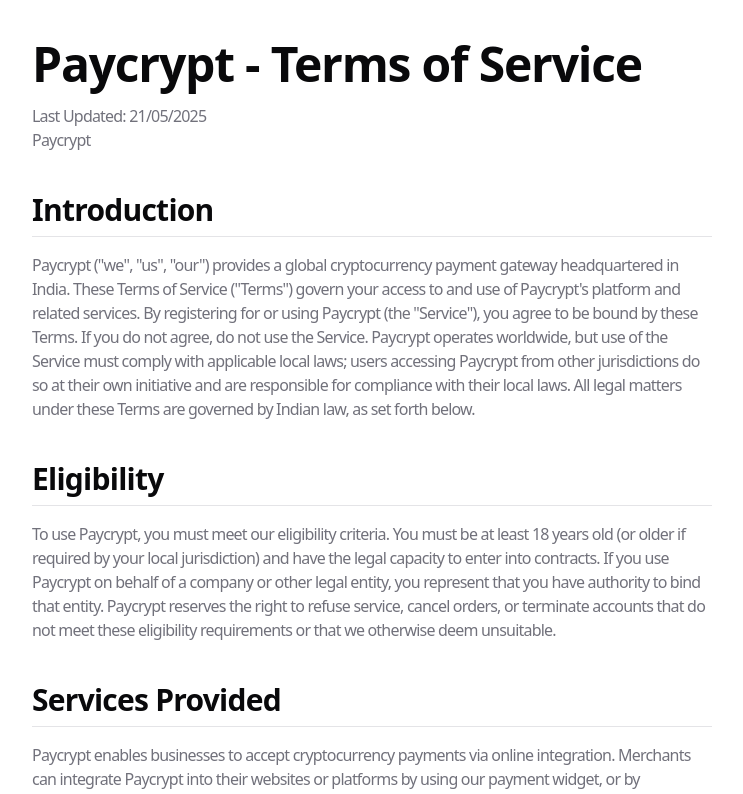
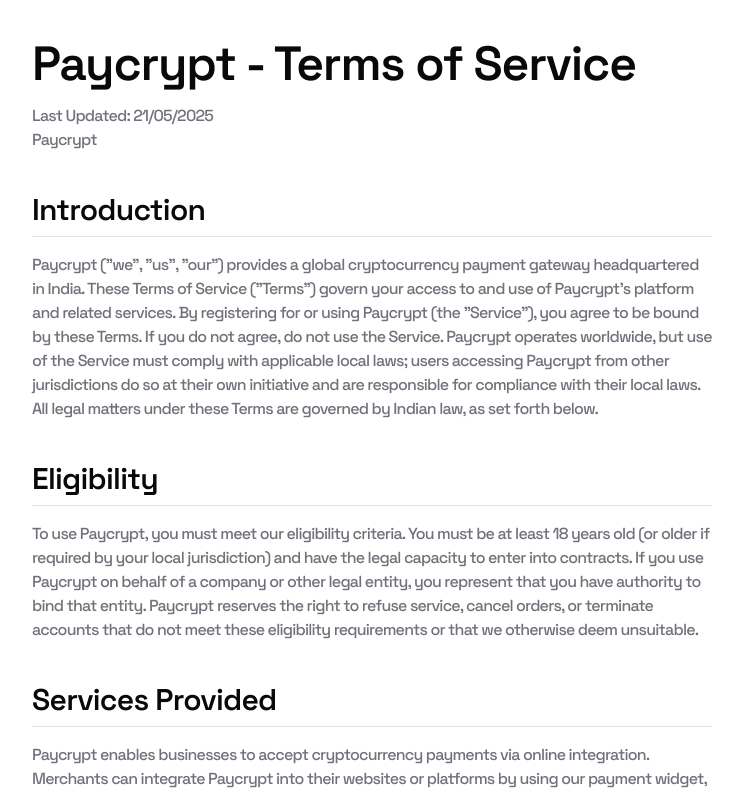
Before and after one commit to babyo77/paycrypt-landing, a Next.js app: page /terms-of-services in a window 1280 px wide. Shown: the top 794 px of the page, without its empty margins (268-1011 px from the left). Built offline with nearby package versions, Linux system fonts and the light colour scheme.

Commit message:
Update layout to use Space Grotesk font for improved typography and adjust LiquidChrome amplitude for better visual effect in HeroSection.

```diff
--- a/src/app/layout.tsx
+++ b/src/app/layout.tsx
@@ -1,8 +1,14 @@
 import type { Metadata } from "next";
 import { aeonikPro } from "@/lib/fonts";
+import { Space_Grotesk } from "next/font/google";
 import "./globals.css";
 import Analytics from "@/components/analytics";
 import { ReactLenis } from "lenis/react";
+
+const spaceGrotesk = Space_Grotesk({
+  subsets: ["latin"],
+  variable: "--font-space-grotesk",
+});
 
 export const metadata: Metadata = {
   title: "Paycrypt",
@@ -31,7 +37,7 @@
   return (
     <html lang="en" className=" scroll-smooth">
       <body
-        className={`${aeonikPro.variable} font-sans antialiased tracking-tighter`}
+        className={`${spaceGrotesk.className} ${spaceGrotesk.variable} antialiased tracking-tighter`}
       >
         <ReactLenis root>{children}</ReactLenis>
         <Analytics />
--- a/src/components/hero-section-three.tsx
+++ b/src/components/hero-section-three.tsx
@@ -236,7 +236,7 @@
         className="max-w-6xl mx-auto rounded-xl overflow-hidden relative max-md:w-[90%]"
         style={{ height: "500px" }}
       >
-        <LiquidChrome baseColor={[0.1, 0.1, 0.1]} speed={1} amplitude={0.3} />
+        <LiquidChrome baseColor={[0.1, 0.1, 0.1]} speed={1} amplitude={0.1} />
         <div className="bg-black/30 absolute top-0 left-1/2 -translate-x-1/2 md:py-20 py-10 border-b h-full w-full flex items-center justify-center">
           <div className="max-w-6xl mx-auto px-4">
             <h2 className="text-center text-3xl max-md:text-start md:text-4xl lg:text-5xl text-white font-semibold mb-3">
```
